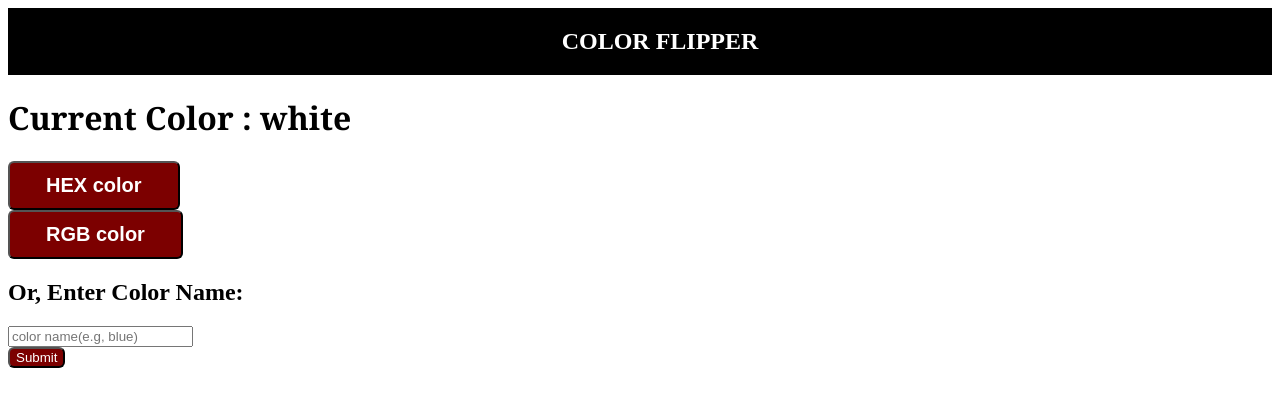
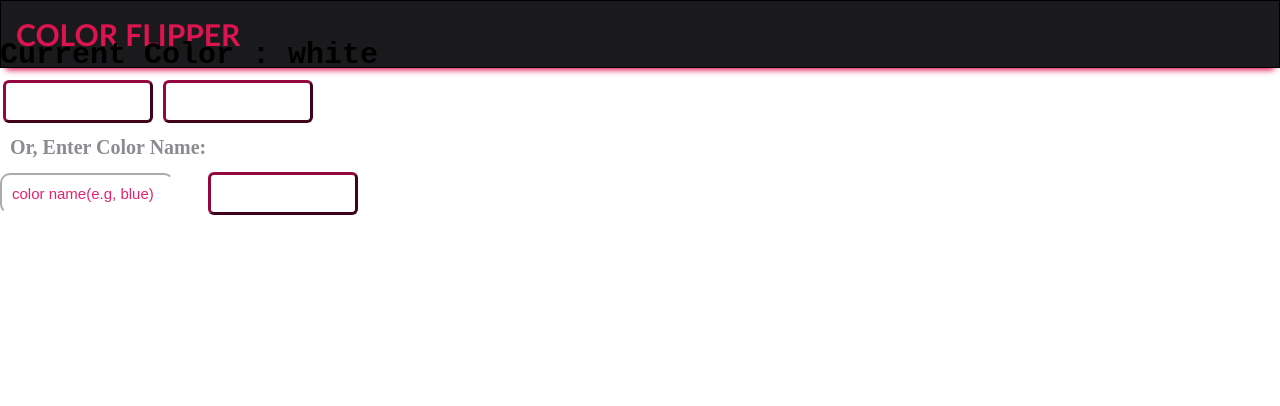
Before and after one commit to NeerajSati/ColorFlipper, a plain HTML site: page index.html in a window 1280 px wide. Drawn offline with Linux system fonts and the light colour scheme.

Commit message:
Update style.css

```diff
--- a/style.css
+++ b/style.css
@@ -1,30 +1,97 @@
+*{
+    margin: 0;
+  padding: 0;
+}
 body{
-    background-color: white;
+    background-color: #ffffff;
 }
-
-.navDiv{
+h2{
+    color: #8b8b91;
+    font-size: 20px;
+    margin: 10px;
+}
+#userip{
+    width: 150px;
+    padding: 5px;
+    background-color: transparent;
+    border-color: white;
+    color: #e62270;
+    border-radius: 10px;
+    padding: 10px;
+    font-size: 15px;
+}
+::placeholder{
+    color:#e62270;
+}
+:focus{
+    outline: none;
+}
+.allcontent{
+    display: flex;
+    flex-direction: column;
+    width: 45%;
+    height: 50vh;
+    position: fixed;
+    top:50%;
+    left: 50%;
+    transform: translate(-50%,-40%);
+    justify-content: center;
+    align-items: center;
+    border-radius: 30px;
     background-color: black;
     color: white;
+    box-shadow: 0 5px 8px 0 #e62270ad, 0 6px 20px 0 #e62270ad;
+
+}
+.navDiv{
+    background-color: #1a1a1d;
     margin: 0px;
     padding: 0px;
     display: flex;
-    justify-content: center;
-    align-content:center ;
+    justify-content: left;
+    border: 1px solid;
+    -webkit-box-shadow: 0 8px 6px -6px #dd1450;
+	   -moz-box-shadow: 0 8px 6px -6px #dd1450;
+	        box-shadow: 0 8px 6px -6px #dd1450;
+
+}
+
+.logo{
+    margin: 15px;
+    color: #dd1450;
+    font-size: 30px;
+    font-family: 'Trebuchet MS', 'Lucida Sans Unicode', 'Lucida Grande', 'Lucida Sans', Arial, sans-serif;
 }
 .btn{
+    align-self: center ;
     border-radius: 6px;
-    background-color: rgb(124, 0, 0);
+    border-color: #950740;
+    background-color: transparent;
     color: white;
-    display: flex;
-    align-content: center;
+    border-width: 3px;
+    width: 150px;
+    margin: 3px;
+    cursor: pointer;
 }
 
 .btn-txt{
     margin: 10px;
     margin-left:30px;
     margin-right:30px;
+    font-size: 15px;
+    color: white;
+}
+.submit{
+    padding: 10px;
+    margin-left:30px;
+    margin-right:30px;
+    font-size: 15px;
+    color: white;
 }
 
 h1{
-    font-family: Georgia, 'Times New Roman', Times, serif;
+    margin-top: -30px;
+    font-family: monospace;
+    font-size: 30px;
+    margin-bottom: 5px;
 }
```
